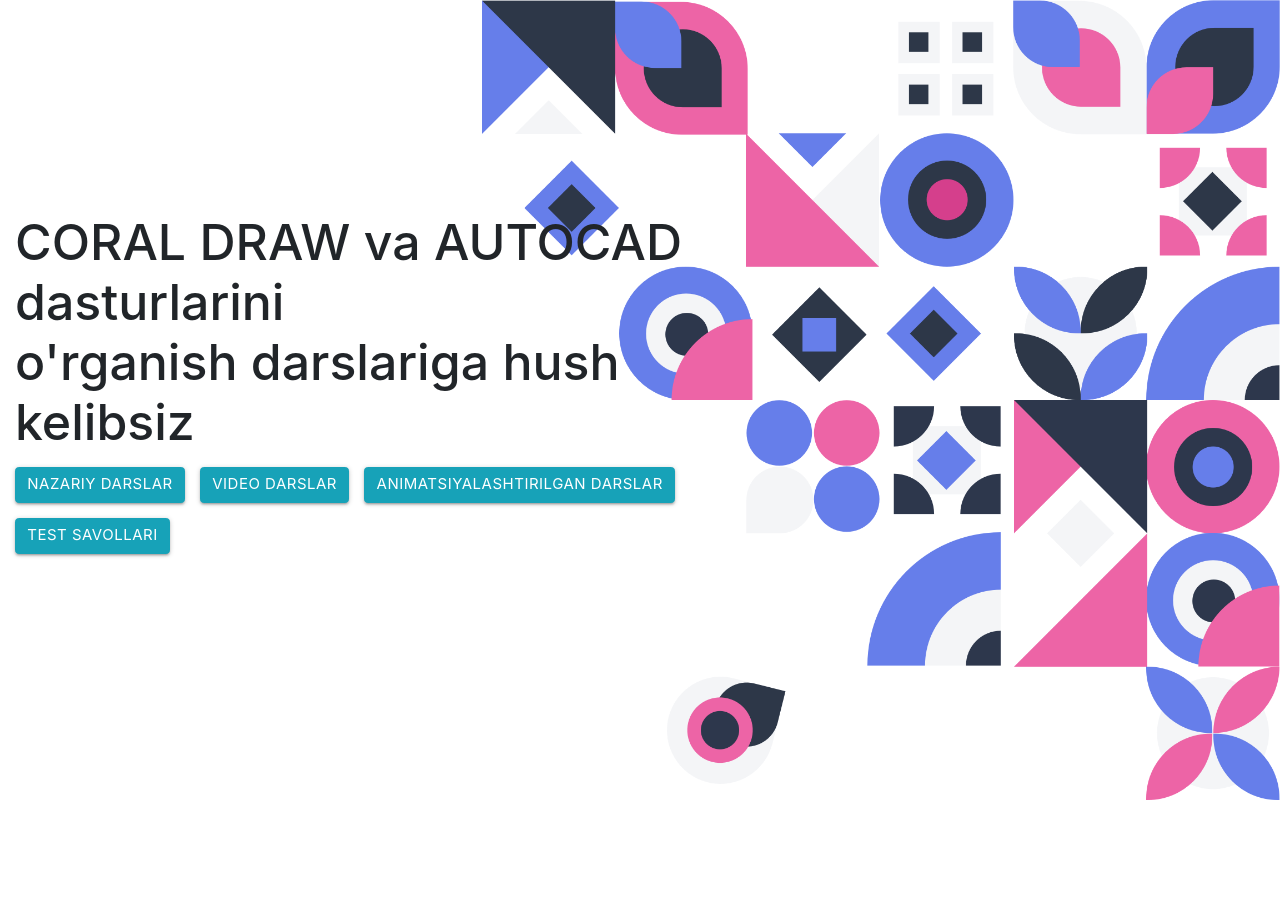
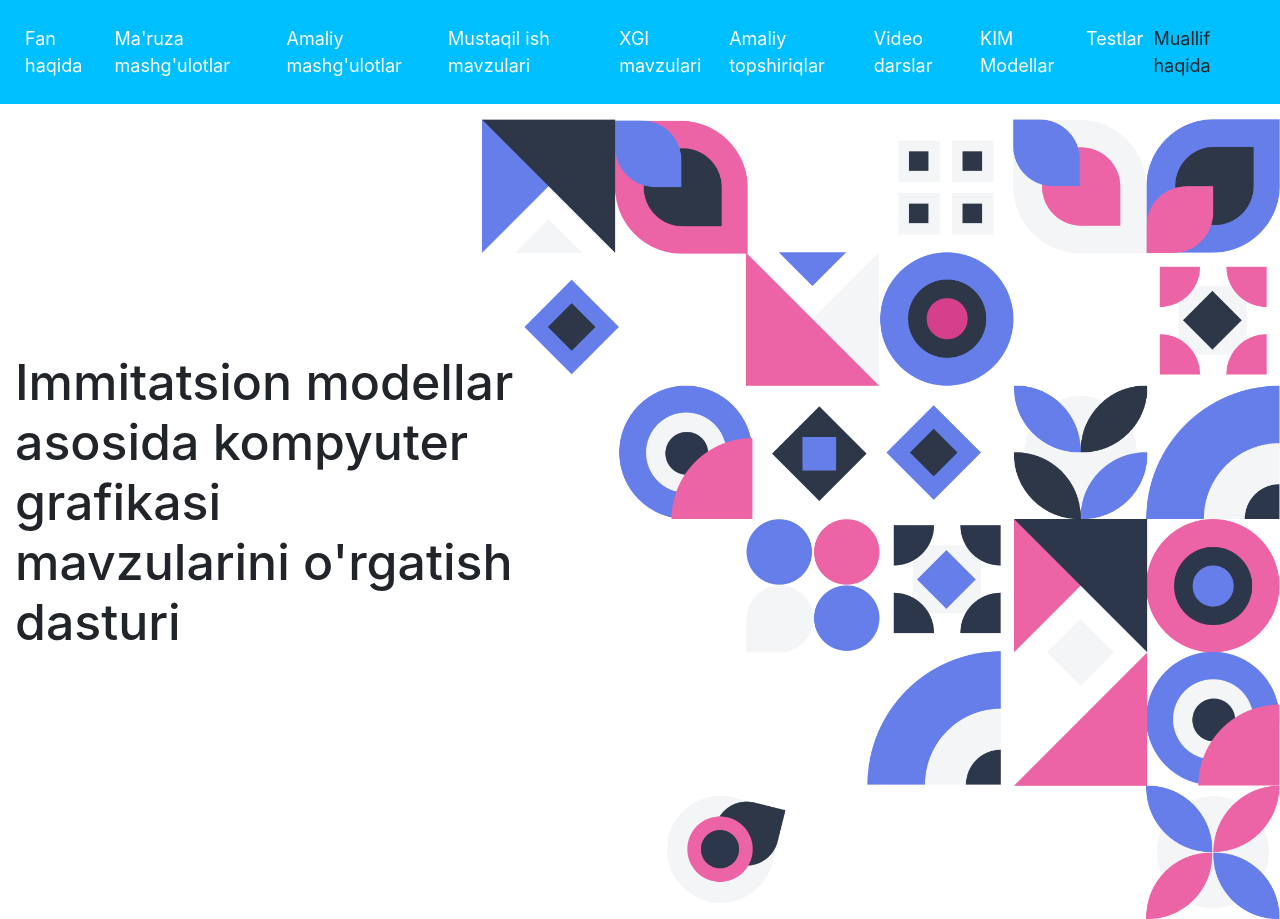
Before and after one commit to Shokhrukh2606/softdraw, a React (Create React App) app: page / in a window 1280 px wide. Before the commit the page ends 800 px from the top, so only its background shows below. Built offline with nearby package versions, Linux system fonts and the light colour scheme.

Commit message:
some chnages

```diff
--- a/src/App.js
+++ b/src/App.js
@@ -2,26 +2,15 @@
 import './scss/main.scss';
 import { Welcome, Theory, Coral, Test, Video } from './screens';
 import "../node_modules/bootstrap/dist/css/bootstrap.css";
-
+import Home from './screens/Home'
+import MenuAll from './screens/MenuAll'
 const App = () => {
 	const [screen, setScreen] = useState(0);
-	switch (screen) {
-		case 0:
-			return <Welcome setScreen={setScreen} />
-			break;
-		case 1:
-			return <Theory setScreen={setScreen} />
-			break;
-		case 4:
-			return <Video setScreen={setScreen} />
-			break;
-		case 2:
-			return <Coral setScreen={setScreen} />
-			break;
-		case 3:
-			return <Test setScreen={setScreen} />
-			break;
-	}
+
+	return <>
+		<MenuAll setScreen={setScreen}/>
+		<Home screen={screen} setScreen={setScreen} />
+	</>
 
 }
 
--- /dev/null
+++ b/src/screens/Home.js
@@ -0,0 +1,24 @@
+import React from 'react'
+import { useState } from 'react/cjs/react.development';
+import { Coral, Test, Theory, Video, Welcome } from './index';
+const Home = ({screen,setScreen}) => {
+
+	switch (screen) {
+		case 0:
+			return <Welcome setScreen={setScreen} />
+			break;
+		case 1:
+			return <Theory setScreen={setScreen} />
+			break;
+		case 4:
+			return <Video setScreen={setScreen} />
+			break;
+		case 2:
+			return <Coral setScreen={setScreen} />
+			break;
+		case 3:
+			return <Test setScreen={setScreen} />
+			break;
+	}
+}
+export default Home;
--- /dev/null
+++ b/src/screens/MenuAll.js
@@ -0,0 +1,133 @@
+import React from 'react'
+const MenuAll = () => {
+  return (
+    <ul className="mynavbar">
+      <li>
+        <span>Fan haqida</span>
+        <ul>
+          <li>Fanning mazmuni va maqsadi</li>
+        </ul>
+      </li>
+      <li>
+        <span>Ma'ruza mashg'ulotlar</span>
+        <ul>
+          <li>1-ma'ruza</li>
+          <li>2-ma'ruza</li>
+          <li>3-ma'ruza</li>
+          <li>4-ma'ruza</li>
+          <li>5-ma'ruza</li>
+          <li>6-ma'ruza</li>
+          <li>7-ma'ruza</li>
+          <li>8-ma'ruza</li>
+          <li>9-ma'ruza</li>
+          <li>10-ma'ruza</li>
+
+
+
+        </ul>
+      </li>
+      <li>
+        <span>Amaliy mashg'ulotlar</span>
+        <ul>
+          <li>1-Amaliy</li>
+          <li>2-Amaliy</li>
+          <li>3-Amaliy</li>
+          <li>4-Amaliy</li>
+          <li>5-Amaliy</li>
+          <li>6-Amaliy</li>
+          <li>7-Amaliy</li>
+          <li>8-Amaliy</li>
+          <li>9-Amaliy</li>
+          <li>10-Amaliy</li>
+        </ul>
+      </li>
+      <li>
+        <span>Mustaqil ish mavzulari</span>
+        <ul>
+          <li>1-Mustaqil ish</li>
+          <li>2-Mustaqil ish</li>
+          <li>3-Mustaqil ish</li>
+          <li>4-Mustaqil ish</li>
+          <li>5-Mustaqil ish</li>
+          <li>6-Mustaqil ish</li>
+          <li>7-Mustaqil ish</li>
+          <li>8-Mustaqil ish</li>
+          <li>9-Mustaqil ish</li>
+          <li>10-Mustaqil ish</li>
+
+
+        </ul>
+      </li>
+      <li>
+        <span>XGI mavzulari</span>
+        <ul>
+          <li>1-XGI</li>
+          <li>2-XGI</li>
+
+        </ul>
+      </li>
+      <li>
+        <span>Amaliy topshiriqlar</span>
+        <ul>
+          <li>1-Amaliy topshiriq</li>
+          <li>2-Amaliy topshiriq</li>
+          <li>3-Amaliy topshiriq</li>
+          <li>4-Amaliy topshiriq</li>
+          <li>5-Amaliy topshiriq</li>
+          <li>6-Amaliy topshiriq</li>
+          <li>7-Amaliy topshiriq</li>
+          <li>8-Amaliy topshiriq</li>
+          <li>9-Amaliy topshiriq</li>
+          <li>10-Amaliy topshiriq</li>
+
+
+        </ul>
+      </li>
+      <li>
+        <span>Video darslar</span>
+        <ul>
+          <li>1-Video</li>
+          <li>2-Video</li>
+          <li>3-Video</li>
+          <li>4-Video</li>
+          <li>5-Video</li>
+          <li>6-Video</li>
+          <li>7-Video</li>
+          <li>8-Video</li>
+          <li>9-Video</li>
+          <li>10-Video</li>
+
+        </ul>
+      </li>
+      <li>
+        <span>KIM Modellar</span>
+        <ul>
+          <li>1-KIM</li>
+          <li>2-KIM</li>
+          <li>3-KIM</li>
+          <li>4-KIM</li>
+          <li>5-KIM</li>
+          <li>6-KIM</li>
+          <li>7-KIM</li>
+          <li>8-KIM</li>
+          <li>9-KIM</li>
+          <li>10-KIM</li>
+
+        </ul>
+      </li>
+      <li>
+        <span>Testlar</span>
+        <ul>
+          <li>Standart test</li>
+          <li>Nostandart test</li>
+
+        </ul>
+      </li>
+      <li>
+        Muallif haqida
+      </li>
+
+    </ul>
+  )
+}
+export default MenuAll;
--- a/src/screens/Welcome.js
+++ b/src/screens/Welcome.js
@@ -6,9 +6,9 @@
     	<div className="row">
     		<div className="col-md-9">
     			<h1>
-    				CORAL DRAW va AUTOCAD dasturlarini <br/>o'rganish darslariga hush kelibsiz
+    				Immitatsion modellar <br/>asosida kompyuter grafikasi<br/> mavzularini o'rgatish dasturi
     			</h1>
-    			<button className="btn btn-info mb-3" onClick={()=>props.setScreen(1)}>
+    			{/* <button className="btn btn-info mb-3" onClick={()=>props.setScreen(1)}>
     				Nazariy darslar
     			</button>
 				<button className="btn btn-info mb-3" onClick={()=>props.setScreen(4)}>
@@ -19,7 +19,7 @@
     			</button>
 				<button className="btn btn-info mb-3" onClick={()=>props.setScreen(3)}>
     				Test savollari
-    			</button>
+    			</button> */}
     		</div>
     		<div className="col-md-3">
 
--- a/src/scss/main.scss
+++ b/src/scss/main.scss
@@ -439,3 +439,40 @@
 //     padding:100px;
 // }
 // }
+
+.mynavbar{
+  display: flex;
+  padding:15px 20px !important;
+  background-color: deepskyblue;
+  li{
+    font-size: 18px;
+    padding: 10px 5px;
+    cursor: pointer;
+    ul{
+      display: none;
+      li{
+
+        padding:10px;
+      }
+    }
+    span{
+      color: white;
+    }
+  }
+  li:hover{
+    ul{
+      display: block;
+      position:absolute;
+      background-color: white;
+      padding:10px;
+      border-bottom-left-radius: 10px;
+      border-bottom-right-radius: 10px;
+      z-index:999;
+      li:hover{
+        color: blue;
+        cursor:pointer;
+
+      }
+    }
+  }
+}
```
Also changed, not shown: src/screens/datamenu.js (added, +9 -0 lines).
